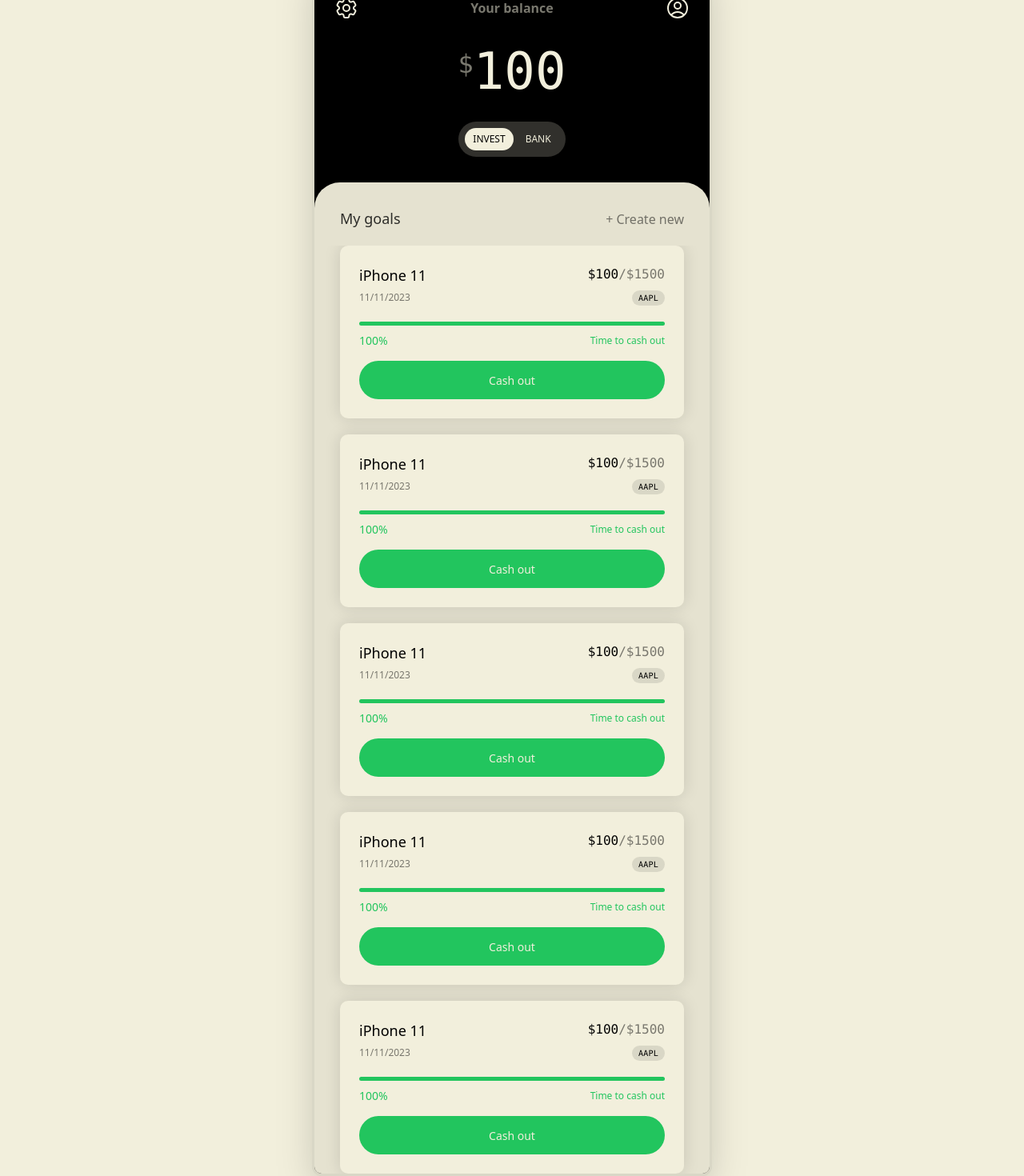
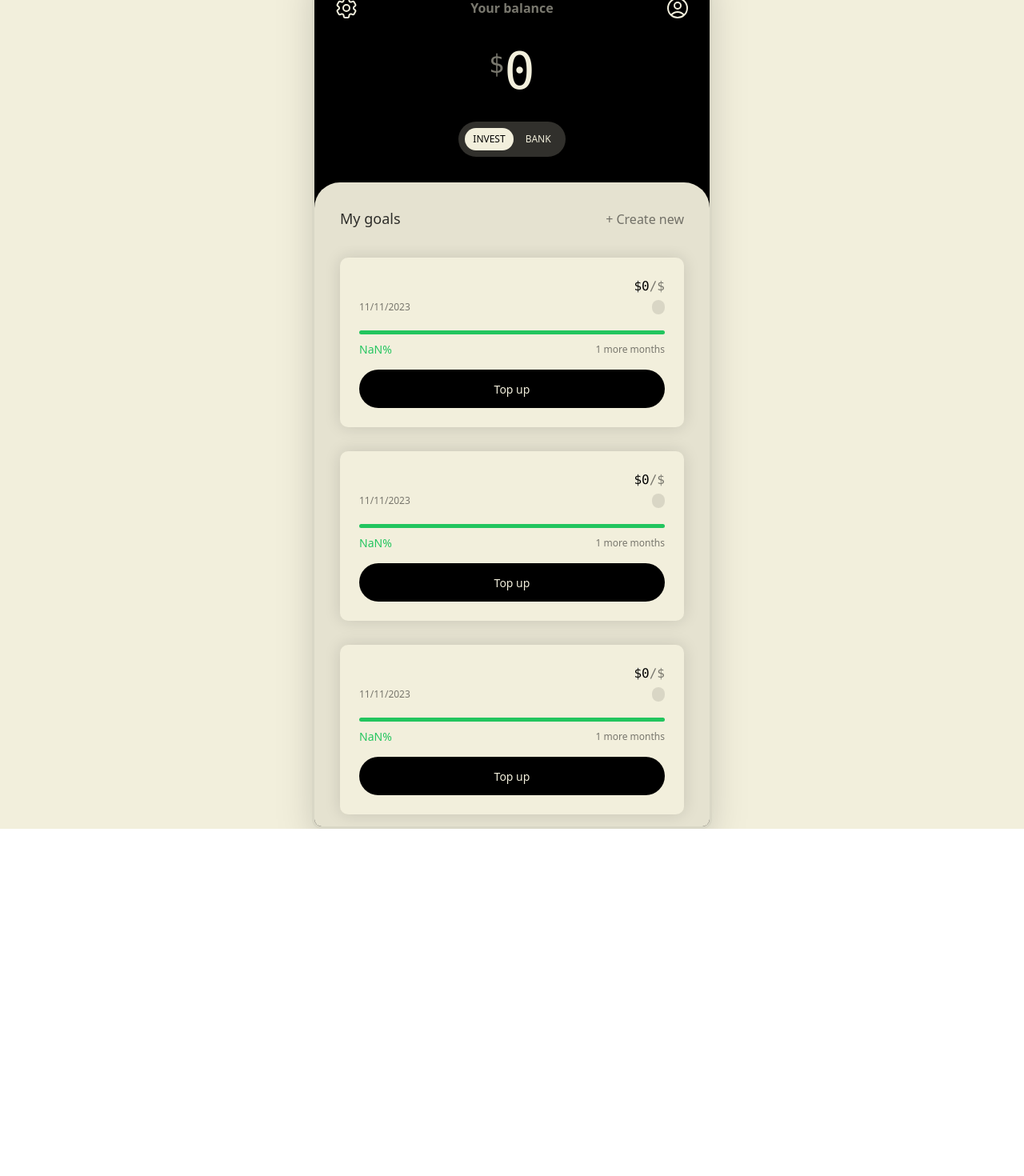
Before and after one commit to abielzulio/upvest, a Next.js app: page / in a window 1280 px wide. Shown: the part 63-1533 px from the top of the page at 80% size. After the commit the page ends 1099 px from the top, so only its background shows below. Built offline with nearby package versions, Linux system fonts and the light colour scheme.

Commit message:
wip: fetch data from url query

```diff
--- a/pages/index.tsx
+++ b/pages/index.tsx
@@ -1,6 +1,8 @@
 import * as Icon from "components/Icon"
+import UserContext from "context/user"
 import Link from "next/link"
-import { useState } from "react"
+import { useRouter } from "next/router"
+import { useContext, useEffect, useState } from "react"
 import { DispatchSetState } from "type"
 
 type BalanceType = "Invest" | "Bank"
@@ -26,7 +28,22 @@
 )
 
 const HomePage = () => {
+  const router = useRouter()
+  const { items, userProfile } = useContext(UserContext)
   const [balanceType, setBalanceType] = useState<BalanceType>("Invest")
+  const [isLoading, setLoading] = useState<boolean>(true)
+
+  const goalData = router.query
+
+  /*   useEffect(() => {
+    if (userProfile === "") {
+      router.push("welcome")
+      setLoading(false)
+    }
+  }, []) */
+
+  /*   isLoading && <p>Loading</p> */
+
   return (
     <div className="flex flex-col h-full justify-between bg-black">
       <div className="h-fit flex flex-col gap-[15px] pb-[32px] justify-center items-center w-full text-white">
@@ -36,7 +53,17 @@
           <Icon.User />
         </div>
         <p className="font-mono text-[64px] flex">
-          <span className="text-[32px] opacity-50 mt-[15px]">$</span>100
+          {balanceType === "Invest" ? (
+            <>
+              <span className="text-[32px] opacity-50 mt-[15px]">$</span>
+              {Number(goalData.initial ?? 0).toLocaleString()}
+            </>
+          ) : (
+            <>
+              <span className="text-[32px] opacity-50 mt-[15px]">$</span>
+              {(10000).toLocaleString()}
+            </>
+          )}
         </p>
         <div className="mx-auto flex gap-[5px] uppercase font-medium text-[12px] bg-white/20 px-[8px] py-[8px] rounded-full">
           <SwithBalanceButton
@@ -63,14 +90,161 @@
             </button>
           </Link>
         </div>
-        <div className="flex flex-col px-[32px] overflow-scroll gap-[20px]">
-          <div className="w-full flex flex-col gap-[5px] bg-white p-[24px] rounded-[10px] shadow-[0px_0px_20px_rgba(0,0,0,0.13)]">
+        <div className="flex flex-col px-[32px] overflow-scroll h-full">
+          {goalData && (
+            <div className="w-full flex flex-col gap-[5px] bg-white p-[24px] my-[15px] rounded-[10px] shadow-[0px_0px_20px_rgba(0,0,0,0.13)]">
+              <div className="flex justify-between">
+                <p className="text-[18px] font-medium flex items-center gap-[10px]">
+                  {goalData.name}
+                </p>
+                <p className="font-mono">
+                  $0
+                  <span className="opacity-50">
+                    /${goalData.price?.toLocaleString()}
+                  </span>
+                </p>
+              </div>
+              <div className="flex justify-between">
+                <p className="text-[12px] opacity-50">11/11/2023</p>
+                <p className="text-[10px] bg-black/10 px-[8px] py-[2px] rounded-full font-mono font-medium tracking-wide">
+                  {goalData.stock}
+                </p>
+              </div>
+              <div className="flex flex-col gap-[8px] mt-[15px] my-[10px]">
+                <span
+                  className="h-[5px] bg-green-500 rounded-full"
+                  style={{
+                    width: `${
+                      ((Number(goalData.initial) ?? 1) /
+                        (Number(goalData.price) ?? 100)) *
+                      100
+                    }%`,
+                  }}
+                />
+                <div className="flex justify-between items-center">
+                  <p className="text-green-500 text-[14px]">
+                    {(
+                      ((Number(goalData.initial) ?? 1) /
+                        (Number(goalData.price) ?? 100)) *
+                      100
+                    ).toFixed(1)}
+                    %
+                  </p>
+                  <p className="text-black opacity-50 font-medium text-[12px]">
+                    1 more months
+                  </p>
+                </div>
+              </div>
+              <button className="bg-black hover:bg-opacity-80 transition font-medium text-[14px] h-[48px] text-white rounded-full">
+                Top up
+              </button>
+            </div>
+          )}
+          {goalData && (
+            <div className="w-full flex flex-col gap-[5px] bg-white p-[24px] my-[15px] rounded-[10px] shadow-[0px_0px_20px_rgba(0,0,0,0.13)]">
+              <div className="flex justify-between">
+                <p className="text-[18px] font-medium flex items-center gap-[10px]">
+                  {goalData.name}
+                </p>
+                <p className="font-mono">
+                  $0
+                  <span className="opacity-50">
+                    /${goalData.price?.toLocaleString()}
+                  </span>
+                </p>
+              </div>
+              <div className="flex justify-between">
+                <p className="text-[12px] opacity-50">11/11/2023</p>
+                <p className="text-[10px] bg-black/10 px-[8px] py-[2px] rounded-full font-mono font-medium tracking-wide">
+                  {goalData.stock}
+                </p>
+              </div>
+              <div className="flex flex-col gap-[8px] mt-[15px] my-[10px]">
+                <span
+                  className="h-[5px] bg-green-500 rounded-full"
+                  style={{
+                    width: `${
+                      ((Number(goalData.initial) ?? 1) /
+                        (Number(goalData.price) ?? 100)) *
+                      100
+                    }%`,
+                  }}
+                />
+                <div className="flex justify-between items-center">
+                  <p className="text-green-500 text-[14px]">
+                    {(
+                      ((Number(goalData.initial) ?? 1) /
+                        (Number(goalData.price) ?? 100)) *
+                      100
+                    ).toFixed(1)}
+                    %
+                  </p>
+                  <p className="text-black opacity-50 font-medium text-[12px]">
+                    1 more months
+                  </p>
+                </div>
+              </div>
+              <button className="bg-black hover:bg-opacity-80 transition font-medium text-[14px] h-[48px] text-white rounded-full">
+                Top up
+              </button>
+            </div>
+          )}
+          {goalData && (
+            <div className="w-full flex flex-col gap-[5px] bg-white p-[24px] my-[15px] rounded-[10px] shadow-[0px_0px_20px_rgba(0,0,0,0.13)]">
+              <div className="flex justify-between">
+                <p className="text-[18px] font-medium flex items-center gap-[10px]">
+                  {goalData.name}
+                </p>
+                <p className="font-mono">
+                  $0
+                  <span className="opacity-50">
+                    /${goalData.price?.toLocaleString()}
+                  </span>
+                </p>
+              </div>
+              <div className="flex justify-between">
+                <p className="text-[12px] opacity-50">11/11/2023</p>
+                <p className="text-[10px] bg-black/10 px-[8px] py-[2px] rounded-full font-mono font-medium tracking-wide">
+                  {goalData.stock}
+                </p>
+              </div>
+              <div className="flex flex-col gap-[8px] mt-[15px] my-[10px]">
+                <span
+                  className="h-[5px] bg-green-500 rounded-full"
+                  style={{
+                    width: `${
+                      ((Number(goalData.initial) ?? 1) /
+                        (Number(goalData.price) ?? 100)) *
+                      100
+                    }%`,
+                  }}
+                />
+                <div className="flex justify-between items-center">
+                  <p className="text-green-500 text-[14px]">
+                    {(
+                      ((Number(goalData.initial) ?? 1) /
+                        (Number(goalData.price) ?? 100)) *
+                      100
+                    ).toFixed(1)}
+                    %
+                  </p>
+                  <p className="text-black opacity-50 font-medium text-[12px]">
+                    1 more months
+                  </p>
+                </div>
+              </div>
+              <button className="bg-black hover:bg-opacity-80 transition font-medium text-[14px] h-[48px] text-white rounded-full">
+                Top up
+              </button>
+            </div>
+          )}
+          {/*           <div className="w-full flex flex-col gap-[5px] bg-white p-[24px] rounded-[10px] shadow-[0px_0px_20px_rgba(0,0,0,0.13)]">
             <div className="flex justify-between">
               <p className="text-[18px] font-medium flex items-center gap-[10px]">
                 iPhone 11
               </p>
               <p className="font-mono">
-                $100<span className="opacity-50">/$1500</span>
+                $1500<span className="opacity-50">/$1500</span>
               </p>
             </div>
             <div className="flex justify-between">
@@ -91,119 +265,7 @@
             <button className="bg-green-500 hover:bg-opacity-80 transition font-medium text-[14px] h-[48px] text-white rounded-full">
               Cash out
             </button>
-          </div>
-          <div className="w-full flex flex-col gap-[5px] bg-white p-[24px] rounded-[10px] shadow-[0px_0px_20px_rgba(0,0,0,0.13)]">
-            <div className="flex justify-between">
-              <p className="text-[18px] font-medium flex items-center gap-[10px]">
-                iPhone 11
-              </p>
-              <p className="font-mono">
-                $100<span className="opacity-50">/$1500</span>
-              </p>
-            </div>
-            <div className="flex justify-between">
-              <p className="text-[12px] opacity-50">11/11/2023</p>
-              <p className="text-[10px] bg-black/10 px-[8px] py-[2px] rounded-full font-mono font-medium tracking-wide">
-                AAPL
-              </p>
-            </div>
-            <div className="flex flex-col gap-[8px] mt-[15px] my-[10px]">
-              <span className="h-[5px] bg-green-500 rounded-full" />
-              <div className="flex justify-between items-center">
-                <p className="text-green-500 text-[14px]">100%</p>
-                <p className="text-green-500 font-medium text-[12px]">
-                  Time to cash out
-                </p>
-              </div>
-            </div>
-            <button className="bg-green-500 hover:bg-opacity-80 transition font-medium text-[14px] h-[48px] text-white rounded-full">
-              Cash out
-            </button>
-          </div>
-          <div className="w-full flex flex-col gap-[5px] bg-white p-[24px] rounded-[10px] shadow-[0px_0px_20px_rgba(0,0,0,0.13)]">
-            <div className="flex justify-between">
-              <p className="text-[18px] font-medium flex items-center gap-[10px]">
-                iPhone 11
-              </p>
-              <p className="font-mono">
-                $100<span className="opacity-50">/$1500</span>
-              </p>
-            </div>
-            <div className="flex justify-between">
-              <p className="text-[12px] opacity-50">11/11/2023</p>
-              <p className="text-[10px] bg-black/10 px-[8px] py-[2px] rounded-full font-mono font-medium tracking-wide">
-                AAPL
-              </p>
-            </div>
-            <div className="flex flex-col gap-[8px] mt-[15px] my-[10px]">
-              <span className="h-[5px] bg-green-500 rounded-full" />
-              <div className="flex justify-between items-center">
-                <p className="text-green-500 text-[14px]">100%</p>
-                <p className="text-green-500 font-medium text-[12px]">
-                  Time to cash out
-                </p>
-              </div>
-            </div>
-            <button className="bg-green-500 hover:bg-opacity-80 transition font-medium text-[14px] h-[48px] text-white rounded-full">
-              Cash out
-            </button>
-          </div>
-          <div className="w-full flex flex-col gap-[5px] bg-white p-[24px] rounded-[10px] shadow-[0px_0px_20px_rgba(0,0,0,0.13)]">
-            <div className="flex justify-between">
-              <p className="text-[18px] font-medium flex items-center gap-[10px]">
-                iPhone 11
-              </p>
-              <p className="font-mono">
-                $100<span className="opacity-50">/$1500</span>
-              </p>
-            </div>
-            <div className="flex justify-between">
-              <p className="text-[12px] opacity-50">11/11/2023</p>
-              <p className="text-[10px] bg-black/10 px-[8px] py-[2px] rounded-full font-mono font-medium tracking-wide">
-                AAPL
-              </p>
-            </div>
-            <div className="flex flex-col gap-[8px] mt-[15px] my-[10px]">
-              <span className="h-[5px] bg-green-500 rounded-full" />
-              <div className="flex justify-between items-center">
-                <p className="text-green-500 text-[14px]">100%</p>
-                <p className="text-green-500 font-medium text-[12px]">
-                  Time to cash out
-                </p>
-              </div>
-            </div>
-            <button className="bg-green-500 hover:bg-opacity-80 transition font-medium text-[14px] h-[48px] text-white rounded-full">
-              Cash out
-            </button>
-          </div>
-          <div className="w-full flex flex-col gap-[5px] bg-white p-[24px] rounded-[10px] shadow-[0px_0px_20px_rgba(0,0,0,0.13)]">
-            <div className="flex justify-between">
-              <p className="text-[18px] font-medium flex items-center gap-[10px]">
-                iPhone 11
-              </p>
-              <p className="font-mono">
-                $100<span className="opacity-50">/$1500</span>
-              </p>
-            </div>
-            <div className="flex justify-between">
-              <p className="text-[12px] opacity-50">11/11/2023</p>
-              <p className="text-[10px] bg-black/10 px-[8px] py-[2px] rounded-full font-mono font-medium tracking-wide">
-                AAPL
-              </p>
-            </div>
-            <div className="flex flex-col gap-[8px] mt-[15px] my-[10px]">
-              <span className="h-[5px] bg-green-500 rounded-full" />
-              <div className="flex justify-between items-center">
-                <p className="text-green-500 text-[14px]">100%</p>
-                <p className="text-green-500 font-medium text-[12px]">
-                  Time to cash out
-                </p>
-              </div>
-            </div>
-            <button className="bg-green-500 hover:bg-opacity-80 transition font-medium text-[14px] h-[48px] text-white rounded-full">
-              Cash out
-            </button>
-          </div>
+          </div> */}
         </div>
       </div>
     </div>
```
